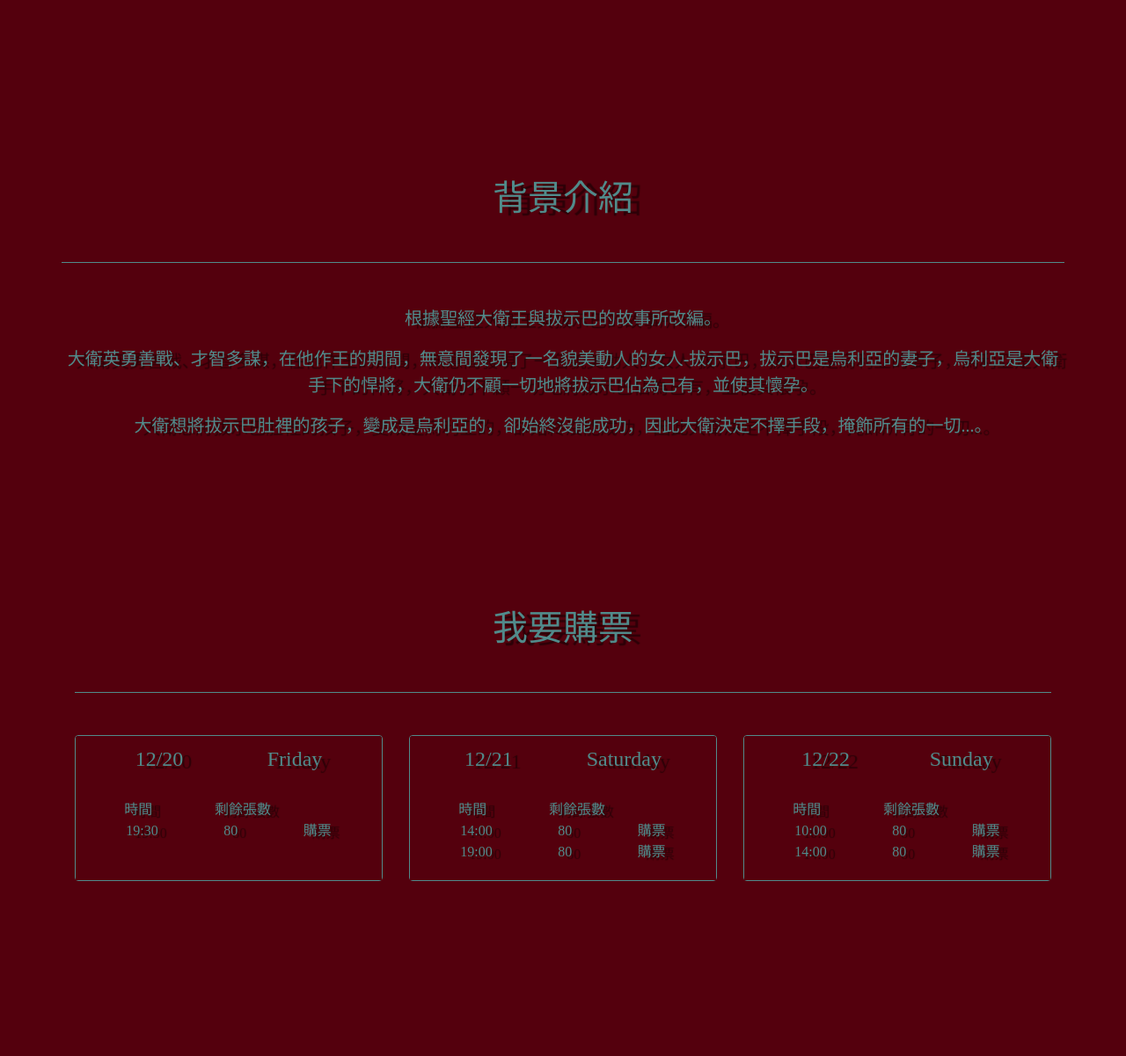
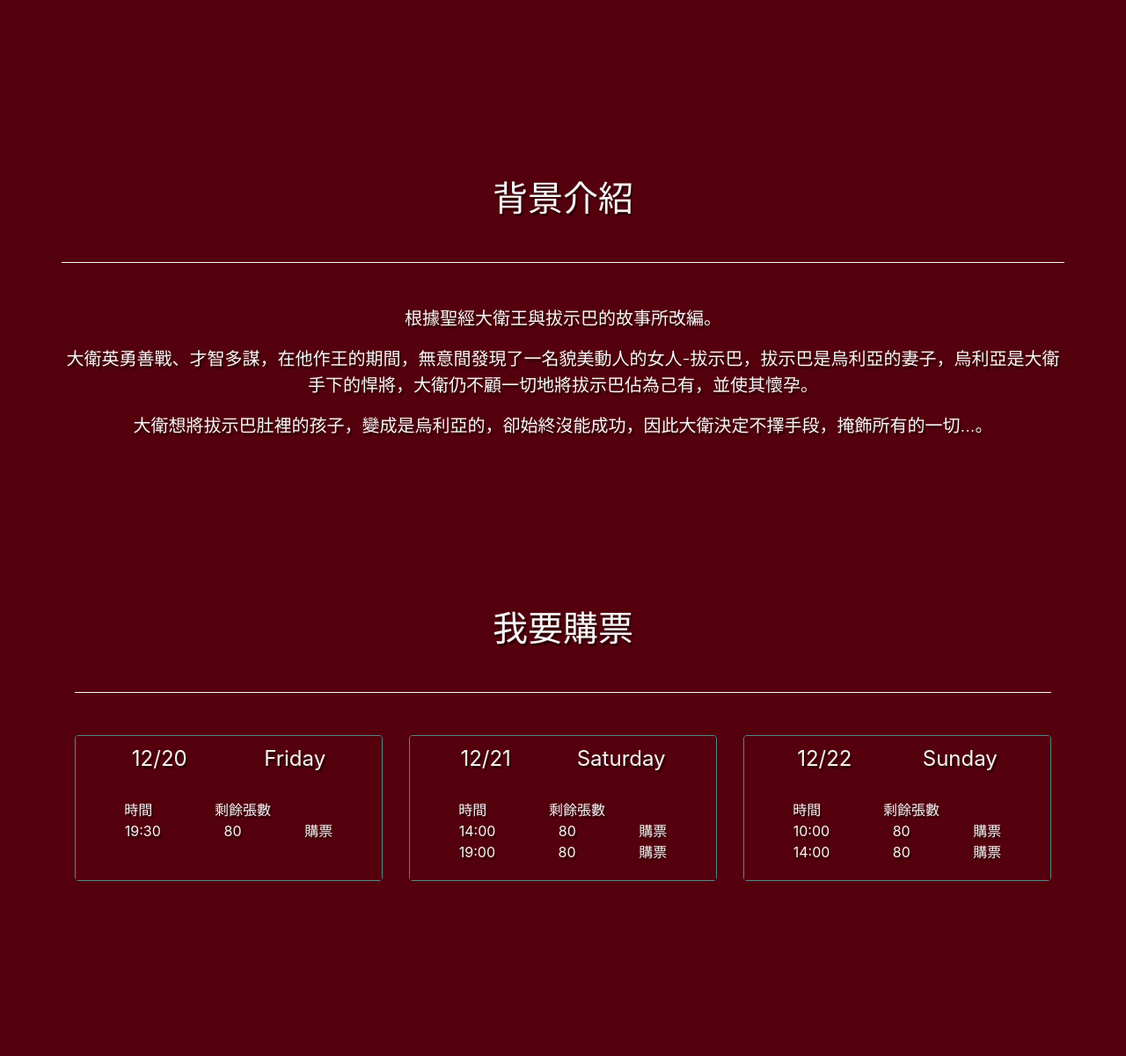
Before and after one commit to d614444/IMchurch, a Django app: page /Imking/ in a window 1280 px wide. Shown: the part 1640-2841 px from the top of the page at 88% size. Run offline with Django 3.2, Linux system fonts and the light colour scheme; some libraries are stand-ins or nearby versions.

Commit message:
churchv6_safaritest

```diff
--- a/static/css/church.css
+++ b/static/css/church.css
@@ -3,7 +3,7 @@
 
 body{
 	background-color: rgb(84,0,13);
-	font-family: 'Noto Serif TC', serif;
+	font-family: apple-system,BlinkMacSystemFont,"Segoe UI",Roboto,"Helvetica Neue",Arial,sans-serif,"Apple Color Emoji","Segoe UI Emoji","Segoe UI Symbol";
 }
 hr{
 	border-top: 1px solid
@@ -17,8 +17,8 @@ hr{
 	padding-right: 0;
 	padding-left: 0;
 	background-color: rgb(84,0,13);
-	color: rgb(81, 139, 139);
-	text-shadow: 10px 3px 1px #0303037a;
+	color: rgb(246, 248, 248);
+	text-shadow: 2px 3px 1px #0303037a;
 }
 .part-1{
 
@@ -69,24 +69,24 @@ hr{
 .card-header{
 	border: none;
 	background-color: rgb(84,0,13);
-	color: rgb(81, 139, 139);
-	text-shadow: 10px 3px 1px #0303037a;
+	color: rgb(242, 247, 247);
+	text-shadow: 2px 3px 1px #0303037a;
 }
 .card-body{
 	background-color: rgb(84,0,13);
-	color: rgb(81, 139, 139);
-	text-shadow: 10px 3px 1px #0303037a;
+	color: rgb(244, 247, 247);
+	text-shadow: 2px 3px 1px #0303037a;
 }
 .card-body a{
-	color: rgb(81, 139, 139);
-	text-shadow: 10px 3px 1px #0303037a;
+	color: rgb(243, 245, 245);
+	text-shadow: 1px 3px 1px #0303037a;
 }
 .card-body a:hover, .QA-text:hover{
 	color:whitesmoke;
 }
 .QA-text{
-	color: rgb(81, 139, 139);
-	text-shadow: 10px 3px 1px #0303037a;
+	color: rgb(242, 247, 247);
+	text-shadow: 2px 3px 1px #0303037a;
 	font-size:1.2rem;
 }
 .QA-body{
--- a/templates/main.html
+++ b/templates/main.html
@@ -12,7 +12,6 @@
 	<script type = "text/javascript" src ="{% static "script/navbarsmooth.js" %}"></script>
 	<link href="{% static 'script/bootstrap.css' %}" rel="stylesheet">
 	<link href="{% static 'css/church.css' %}" rel="stylesheet">
-	<link href="https://fonts.googleapis.com/css?family=Noto+Sans+TC|Noto+Serif+TC&display=swap" rel="stylesheet">
 	<title></title>
 </head>
 <body>
```
